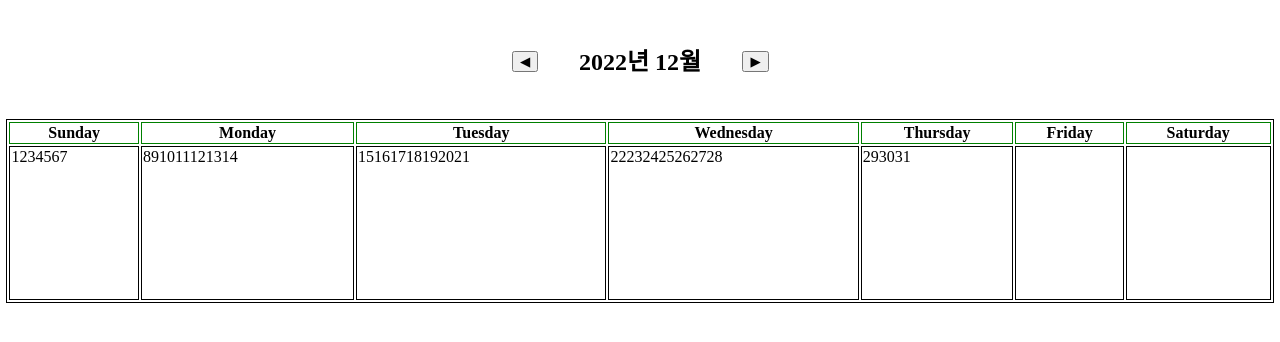
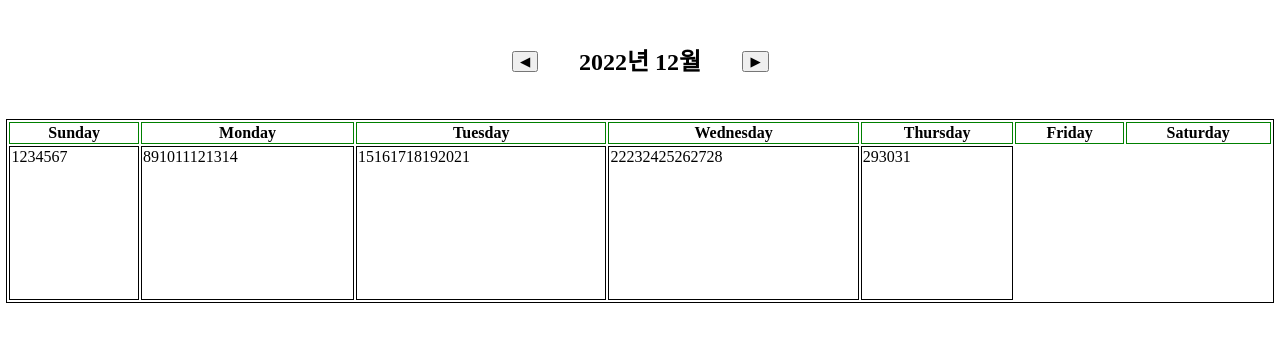
Before and after one commit to YoungcheolLee/calendar, a React (Create React App) app: page / in a window 1280 px wide. Shown: the top 342 px of the page. Built offline with nearby package versions, Linux system fonts and the light colour scheme; a web font is replaced by a local one.

Commit message:
Update Calendar

```diff
--- a/src/Calendar.js
+++ b/src/Calendar.js
@@ -104,8 +104,6 @@ const Calendar = () => {
                 <td>{element.Thu}</td>
                 <td>{element.Wed}</td>
                 <td>{element.Thr}</td>
-                <td>{element.Fri}</td>
-                <td>{element.Sat}</td>
               </tr>
             ))}
           </tbody>
```
